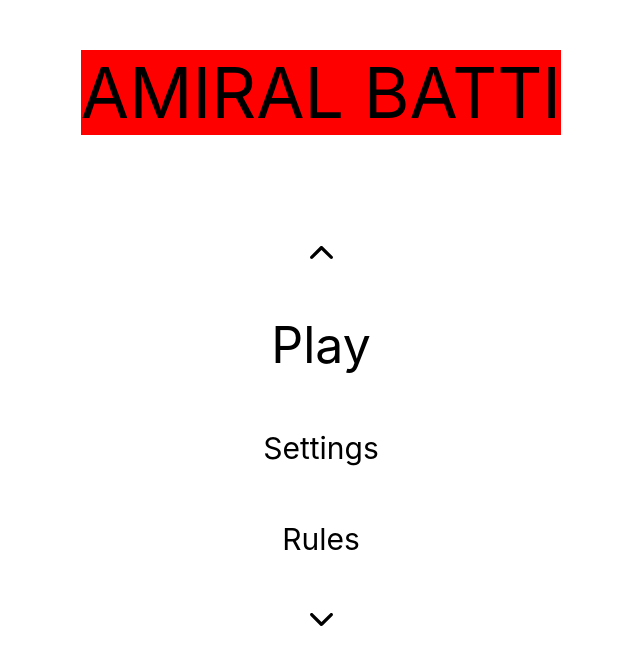
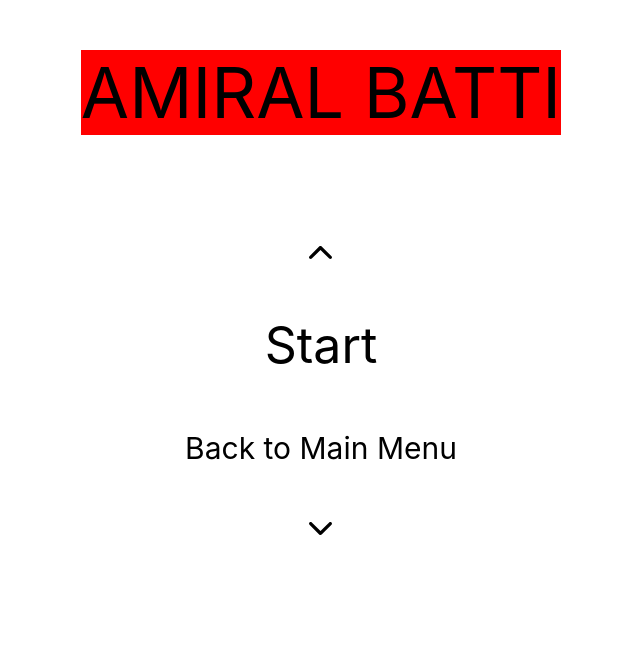
Before and after one commit to burakmey/amiral-batti, a React (Create React App) app: page / in a window 1280 px wide. Shown: the top 664 px of the page, without its empty margins (319-959 px from the left). Built offline with nearby package versions, Linux system fonts and the light colour scheme.

Commit message:
PlayMenu page added.

```diff
--- a/src/App.css
+++ b/src/App.css
@@ -1,3 +1,2 @@
 .App {
-  height: 100vh;
 }
--- a/src/App.js
+++ b/src/App.js
@@ -1,11 +1,13 @@
 import MainMenu from "./pages/MainMenu/MainMenu";
+import PlayMenu from "./pages/PlayMenu/PlayMenu";
 import "./App.css";
 
 function App() {
   return (
     <div className="App">
       <div>
-        <MainMenu />
+        {/* <MainMenu /> */}
+        <PlayMenu />
       </div>
     </div>
   );
--- a/src/components/Arrow/Arrow.js
+++ b/src/components/Arrow/Arrow.js
@@ -18,7 +18,7 @@ function Arrow(props) {
       className={className}
       onMouseEnter={() => updateStyle(true)}
       onMouseLeave={() => updateStyle(false)}
-      onClick={() => console.log("onClick")}
+      onClick={() => console.log("Arrow clicked.")}
     >
       {props.children}
     </div>
--- a/src/components/Menu/Menu.css
+++ b/src/components/Menu/Menu.css
@@ -3,6 +3,6 @@
   flex-direction: column;
   align-items: center;
   row-gap: 35px;
-  margin: 100px auto;
+  margin: auto;
   width: fit-content;
 }
--- a/src/components/Title/Title.css
+++ b/src/components/Title/Title.css
@@ -1,7 +1,7 @@
 .title {
   display: flex;
   justify-content: center;
-  margin: 50px;
+  margin: 50px auto 100px auto;
   text-align: center;
 }
 .title-text {
--- /dev/null
+++ b/src/pages/PlayMenu/PlayMenu.js
@@ -0,0 +1,19 @@
+import React from "react";
+import Title from "../../components/Title/Title";
+import Menu from "../../components/Menu/Menu";
+import Button from "../../components/Button/Button";
+import "../../styles.css";
+
+function PlayMenu() {
+  return (
+    <div>
+      <Title />
+      <Menu>
+        <Button name={"Start"} className={"main-button"} />
+        <Button name={"Back to Main Menu"} className={"sub-button"} />
+      </Menu>
+    </div>
+  );
+}
+
+export default PlayMenu;
--- a/src/styles.css
+++ b/src/styles.css
@@ -9,14 +9,6 @@
   margin: 0;
   padding: 0;
   box-sizing: border-box;
-}
-.menu-grid {
-  display: grid;
-  grid-template-columns: repeat(12, 1fr);
-  row-gap: 35px;
-  justify-items: center;
-  align-self: center;
-  margin: 100px auto;
 }
 .menu-players {
   display: flex;
```
Also changed, not shown: src/pages/MainMenu/MainMenu.css (deleted).
